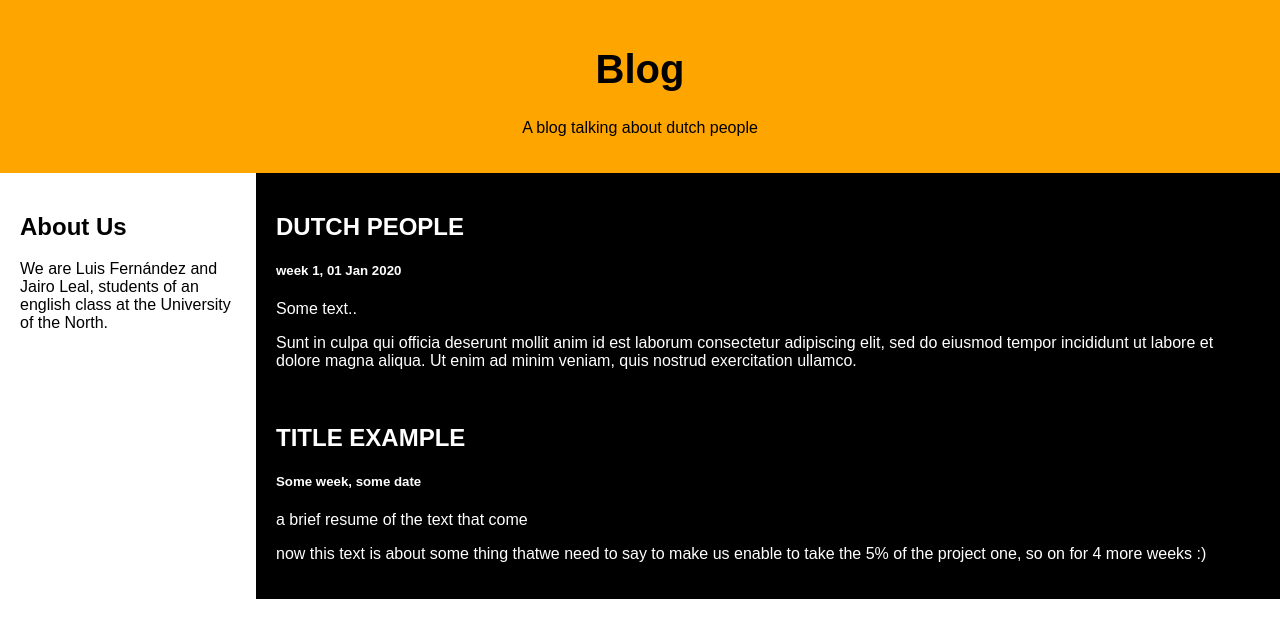
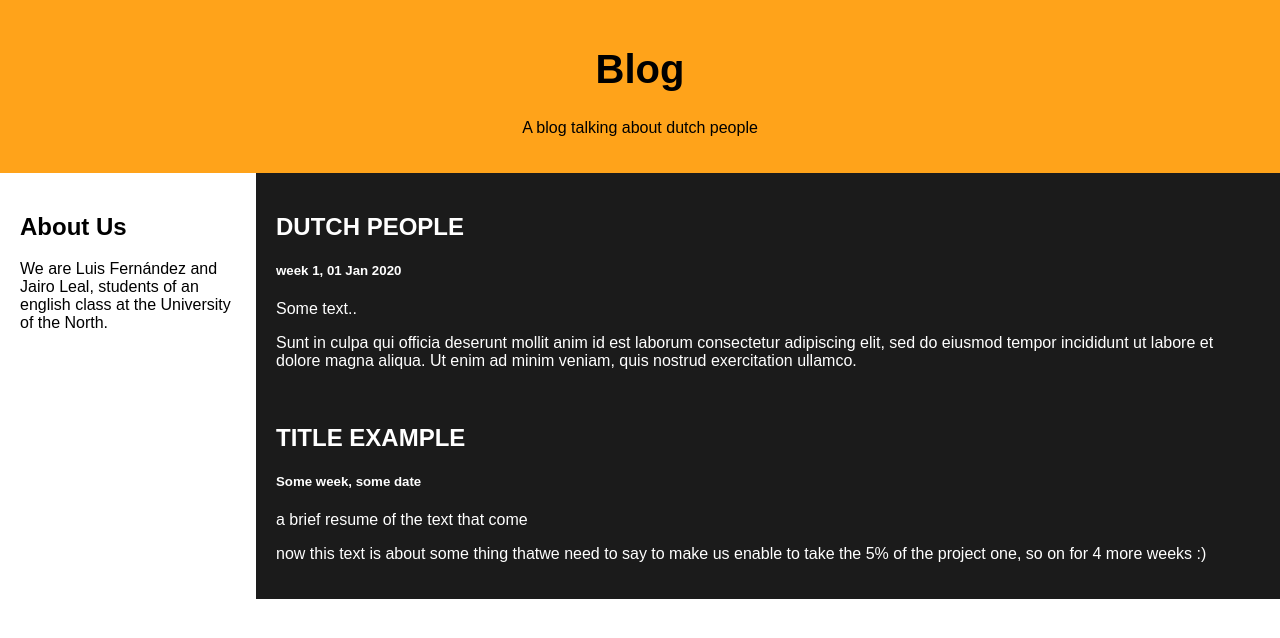
Before and after one commit to luisfertam/Blog, a PHP site: page / in a window 1280 px wide. Shown: the top 638 px of the page. Run offline with PHP 8.4, Linux system fonts and the light colour scheme.

Commit message:
Update styles.css

```diff
--- a/styles.css
+++ b/styles.css
@@ -12,8 +12,8 @@
   .header {
     padding: 20px;
     text-align: center;
-    background: #FFA500;
-    color: #000000;
+    background: #ffa31a;
+    color: 	#000000;
   }
 
   /* Increase the font size of the heading */
@@ -82,7 +82,7 @@
     -ms-flex: 70%; /* IE10 */
     flex: 70%;
     padding: 20px;
-    background-color: #000000;
+    background-color: 	#1b1b1b;
     color: #ffffff;
   }
 
```
